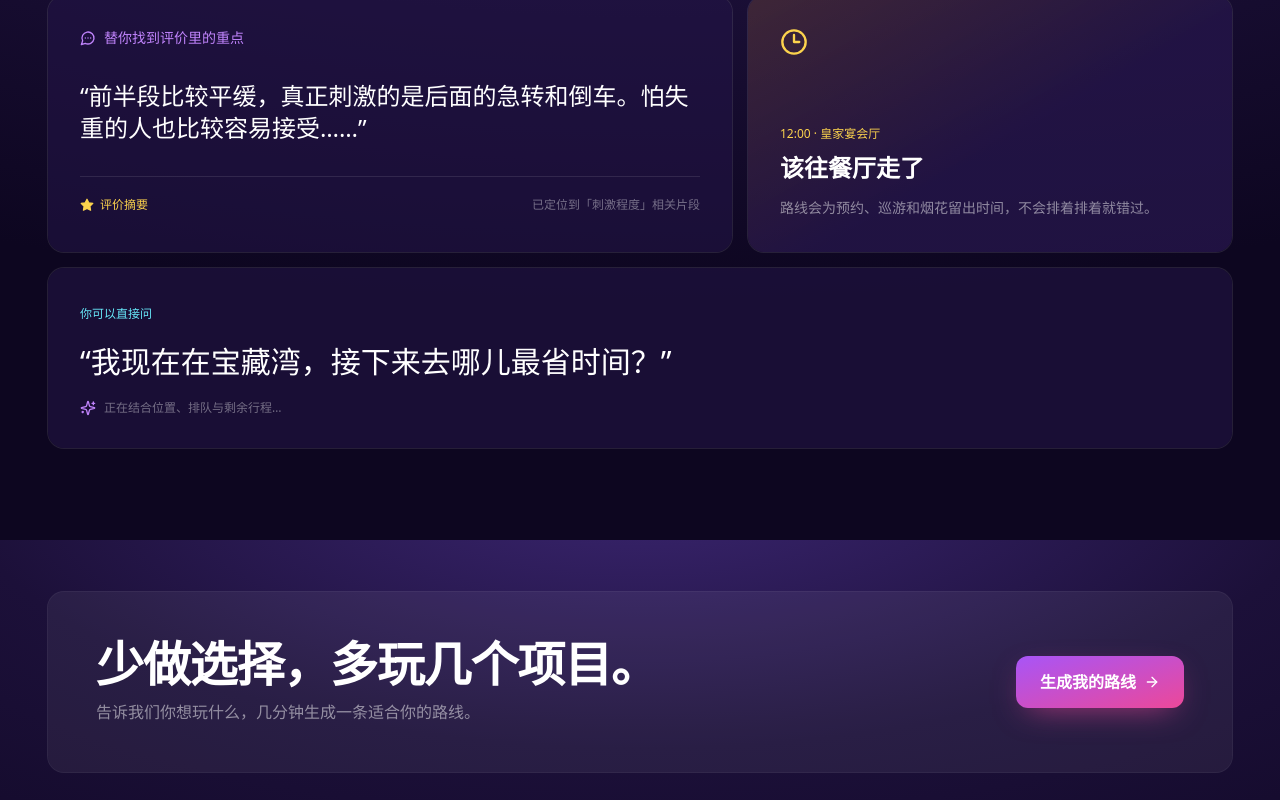
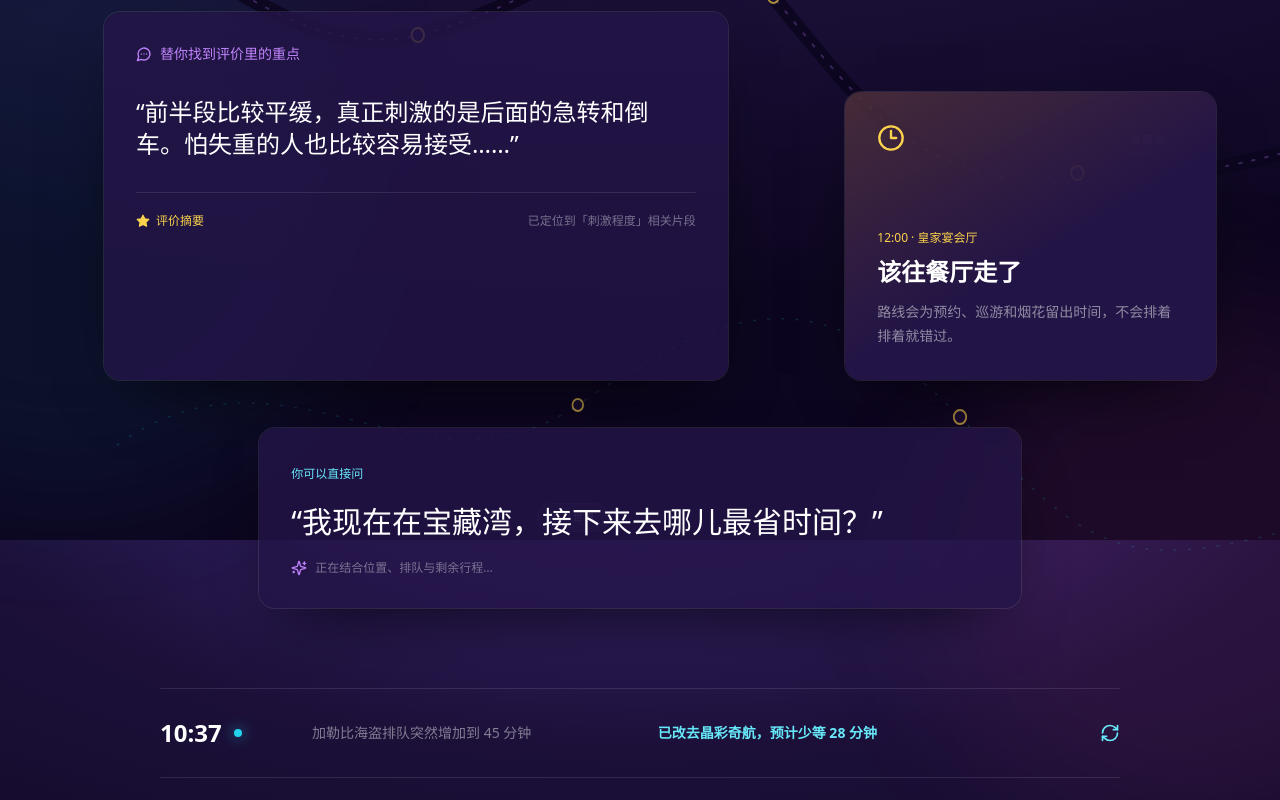
Before and after one commit to Myla0619/disney-park-intel, a Next.js app: page / in a window 1280 px wide. Shown: the part 1060-1860 px from the top of the page. Built offline with nearby package versions, Linux system fonts and the light colour scheme.

Commit message:
丰富首页路线叙事与空间层次

```diff
--- a/src/app/globals.css
+++ b/src/app/globals.css
@@ -73,29 +73,48 @@
   .landing-replan strong { @apply text-sm font-semibold; }
   .landing-replan span { @apply mt-1 text-xs leading-5 text-lagoon-300/60; }
 
-  .landing-story { @apply mx-auto w-full max-w-7xl px-5 pb-28 sm:px-8 lg:px-12 lg:pb-36; }
-  .landing-story-intro { @apply grid gap-5 border-t border-white/10 pt-14 lg:grid-cols-[1.2fr_.8fr] lg:items-end; }
+  .landing-story { @apply relative mx-auto w-full max-w-[1500px] px-5 pb-28 sm:px-8 lg:px-16 lg:pb-40; }
+  .landing-story::before { content: ""; @apply pointer-events-none absolute -left-60 top-24 h-[38rem] w-[38rem] rounded-full bg-lagoon-500/[0.07] blur-3xl; }
+  .landing-story::after { content: ""; @apply pointer-events-none absolute -right-48 bottom-24 h-[34rem] w-[34rem] rounded-full bg-spark-500/[0.07] blur-3xl; }
+  .landing-route-map { @apply pointer-events-none absolute inset-x-0 top-0 z-0 hidden h-[920px] overflow-visible lg:block; }
+  .landing-route-map svg { @apply absolute inset-0 h-full w-full overflow-visible; }
+  .landing-route-map path { fill: none; stroke-linecap: round; }
+  .landing-route-shadow { stroke: rgba(13,6,32,.9); stroke-width: 15; }
+  .landing-route-main { stroke: rgba(192,132,252,.26); stroke-width: 2; stroke-dasharray: 3 12; }
+  .landing-route-secondary { stroke: rgba(34,211,238,.16); stroke-width: 1.5; stroke-dasharray: 2 14; }
+  .landing-route-map circle { fill: #150b2e; stroke: rgba(252,211,77,.65); stroke-width: 2; }
+  .landing-map-label { @apply absolute rounded-full bg-night-900/80 px-3 py-1.5 text-[10px] tracking-[.16em] text-white/35 ring-1 ring-white/10; }
+  .label-fantasy { @apply left-[3%] top-[9%]; }
+  .label-cove { @apply right-[8%] top-[36%]; }
+  .label-tomorrow { @apply bottom-[20%] left-[42%]; }
+  .landing-story-intro { @apply relative z-10 grid gap-5 border-t border-white/10 pt-14 lg:grid-cols-[1.2fr_.8fr] lg:items-end; }
   .landing-story-intro h2, .landing-final-cta h2 { @apply text-3xl font-bold leading-tight tracking-[-.025em] text-white sm:text-5xl; text-wrap: balance; }
   .landing-story-intro p { @apply max-w-lg text-sm leading-7 text-white/50 lg:justify-self-end; }
-  .landing-story-grid { @apply mt-12 grid gap-4 lg:grid-cols-12; }
-  .landing-story-grid article { @apply rounded-2xl bg-night-800/55 ring-1 ring-white/10; }
-  .landing-review-feature { @apply p-6 sm:p-8 lg:col-span-7; }
+  .landing-story-grid { @apply relative z-10 mt-16 grid gap-5 lg:grid-cols-12 lg:gap-y-16; }
+  .landing-story-grid article { @apply rounded-2xl bg-night-800/80 shadow-[0_26px_70px_-32px_rgba(0,0,0,.9)] ring-1 ring-white/10; }
+  .landing-review-feature { @apply p-6 sm:p-8 lg:col-span-7 lg:ml-10; }
   .landing-feature-title { @apply flex items-center gap-2 text-sm font-medium text-magic-400; }
   .landing-feature-title svg { @apply h-4 w-4; }
   .landing-review-feature blockquote { @apply my-8 max-w-2xl text-xl font-medium leading-9 text-white sm:text-2xl; }
   .landing-review-meta { @apply flex flex-wrap items-center justify-between gap-3 border-t border-white/10 pt-5 text-xs text-white/40; }
   .landing-review-meta span:first-child { @apply flex items-center gap-1.5 text-castle-300; }
   .landing-review-meta svg { @apply h-3.5 w-3.5 fill-current; }
-  .landing-reminder-feature { @apply flex min-h-64 flex-col justify-between p-6 sm:p-8 lg:col-span-5; background: linear-gradient(150deg, rgba(245,158,11,.15), rgba(36,21,72,.65) 55%); }
+  .landing-reminder-feature { @apply flex min-h-72 flex-col justify-between p-6 sm:p-8 lg:col-span-4 lg:col-start-9 lg:mt-20; background: linear-gradient(150deg, rgba(245,158,11,.18), rgba(36,21,72,.82) 55%); }
   .landing-reminder-feature > svg { @apply h-7 w-7 text-castle-300; }
   .landing-reminder-feature span { @apply text-xs font-medium text-castle-300; }
   .landing-reminder-feature h3 { @apply mt-2 text-2xl font-semibold text-white; }
   .landing-reminder-feature p { @apply mt-3 max-w-md text-sm leading-6 text-white/50; }
-  .landing-question-feature { @apply p-6 sm:p-8 lg:col-span-12; }
+  .landing-question-feature { @apply p-6 sm:p-8 lg:col-span-8 lg:col-start-3 lg:-mt-4; }
   .landing-question-feature > span { @apply text-xs font-medium text-lagoon-300; }
   .landing-question-feature > p { @apply my-5 text-xl font-medium text-white sm:text-3xl; }
   .landing-question-feature > div { @apply flex items-center gap-2 text-xs text-white/40; }
   .landing-question-feature svg { @apply h-4 w-4 text-magic-400; }
+  .landing-route-result { @apply relative z-10 mt-12 grid items-center gap-3 border-y border-white/10 py-7 sm:grid-cols-[8rem_1fr_1.3fr_auto] sm:gap-6 lg:mx-24 lg:mt-20; }
+  .landing-route-result-time { @apply flex items-center gap-3 text-2xl font-semibold tabular-nums text-white; }
+  .landing-route-result-time i { @apply h-2 w-2 rounded-full bg-lagoon-400 shadow-[0_0_14px_rgba(34,211,238,.75)]; }
+  .landing-route-result p { @apply text-sm leading-6 text-white/45; }
+  .landing-route-result strong { @apply text-sm font-semibold leading-6 text-lagoon-300; }
+  .landing-route-result > svg { @apply hidden h-5 w-5 text-lagoon-300 sm:block; }
 
   .landing-final-cta { @apply mx-auto mb-12 flex w-[calc(100%-2.5rem)] max-w-7xl flex-col items-start justify-between gap-8 rounded-2xl bg-white/[0.06] px-6 py-9 ring-1 ring-white/10 sm:w-[calc(100%-4rem)] sm:px-10 sm:py-12 lg:w-[calc(100%-6rem)] lg:flex-row lg:items-center lg:px-12; }
   .landing-final-cta p { @apply mt-3 text-sm text-white/50 sm:text-base; }
--- a/src/app/page.tsx
+++ b/src/app/page.tsx
@@ -46,6 +46,22 @@ export default function Home() {
       </section>
 
       <section className="landing-story" aria-labelledby="story-title">
+        <div className="landing-route-map" aria-hidden="true">
+          <svg viewBox="0 0 1440 920" preserveAspectRatio="none">
+            <path className="landing-route-shadow" d="M-40 126 C180 70 285 278 470 240 S744 70 870 202 1055 450 1470 352" />
+            <path className="landing-route-main" d="M-40 126 C180 70 285 278 470 240 S744 70 870 202 1055 450 1470 352" />
+            <path className="landing-route-secondary" d="M132 650 C320 530 475 716 650 610 S925 482 1080 622 1260 786 1510 720" />
+            <circle cx="94" cy="108" r="6" />
+            <circle cx="470" cy="240" r="7" />
+            <circle cx="870" cy="202" r="6" />
+            <circle cx="1212" cy="378" r="7" />
+            <circle cx="650" cy="610" r="6" />
+            <circle cx="1080" cy="622" r="7" />
+          </svg>
+          <span className="landing-map-label label-fantasy">奇想花园</span>
+          <span className="landing-map-label label-cove">宝藏湾</span>
+          <span className="landing-map-label label-tomorrow">明日世界</span>
+        </div>
         <div className="landing-story-intro">
           <h2 id="story-title">不用来回翻攻略。<br />现在去哪，直接告诉你。</h2>
           <p>不是出发前生成一次就结束。晚到、提前玩完或临时改变主意，后面的路线都会跟着调整。</p>
@@ -63,6 +79,12 @@ export default function Home() {
             <span>你可以直接问</span><p>“我现在在宝藏湾，接下来去哪儿最省时间？”</p><div><Sparkles aria-hidden="true" /> 正在结合位置、排队与剩余行程…</div>
           </article>
         </div>
+        <div className="landing-route-result" aria-label="路线重新规划示例">
+          <div className="landing-route-result-time"><span>10:37</span><i /></div>
+          <p>加勒比海盗排队突然增加到 45 分钟</p>
+          <strong>已改去晶彩奇航，预计少等 28 分钟</strong>
+          <RefreshCw aria-hidden="true" />
+        </div>
       </section>
 
       <section className="landing-final-cta">
```
